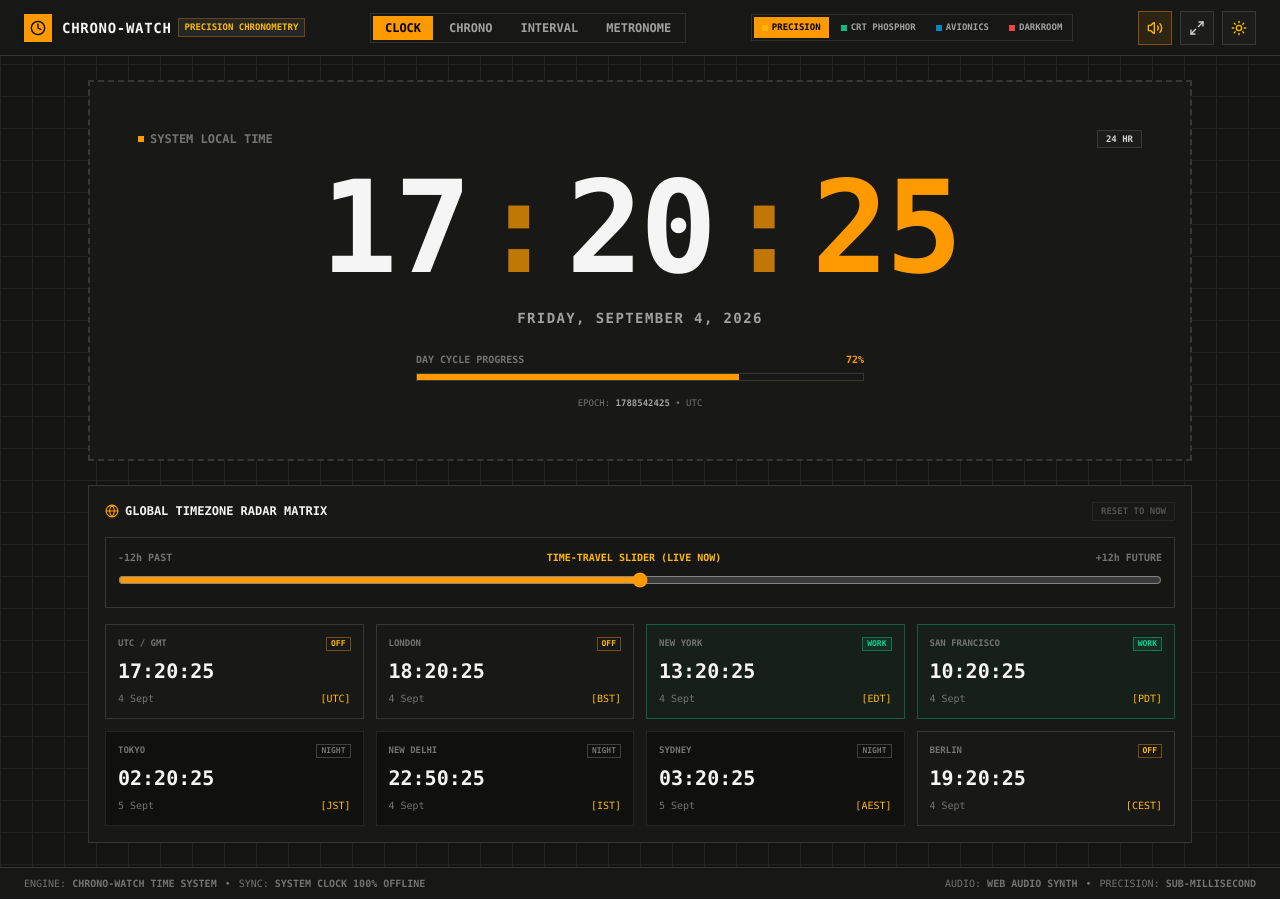
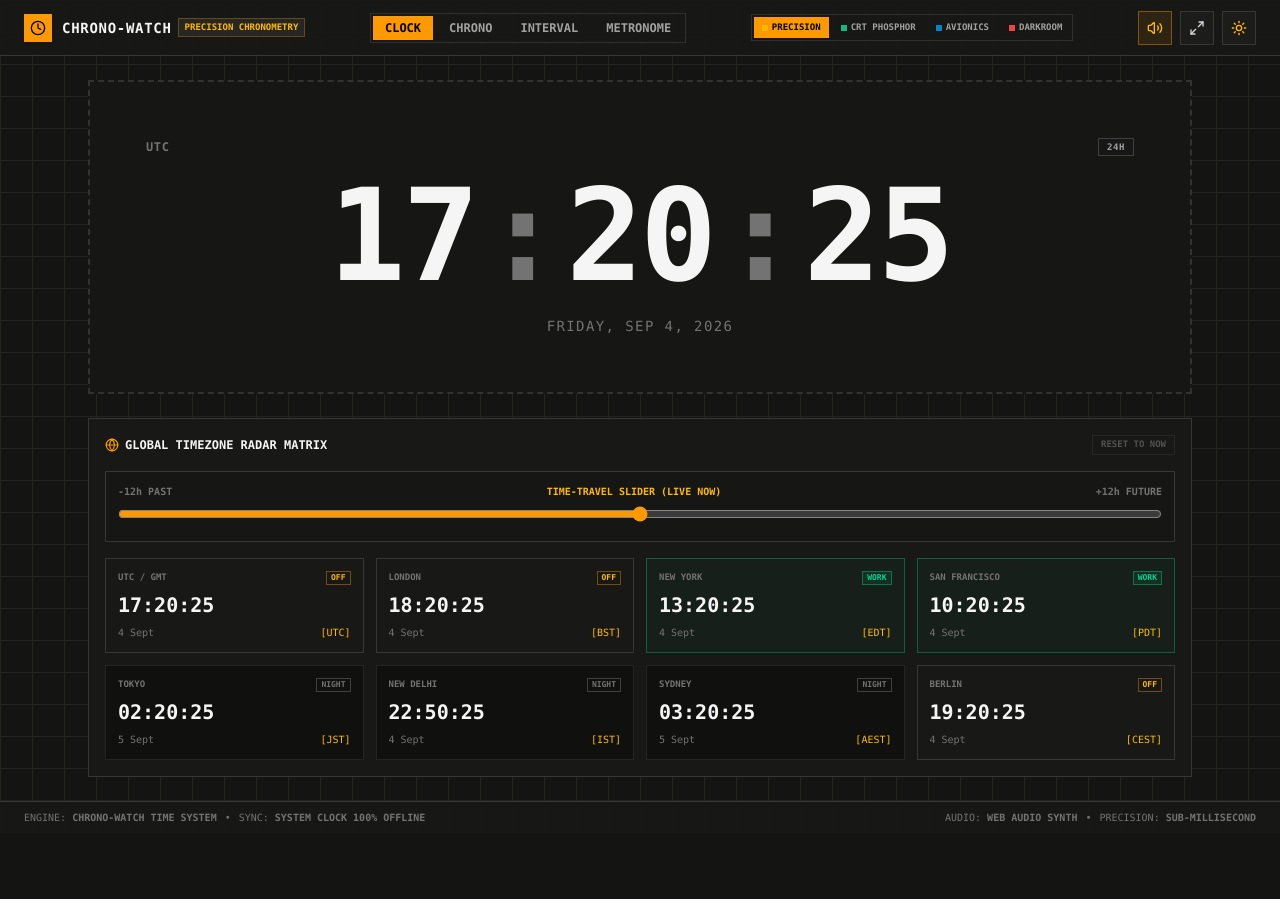
Before and after one commit to khokharsnehil45/chrono-watch, a Next.js app: page / in a window 1280 px wide. After the commit the page ends 833 px from the top, so only its background shows below. Built offline with nearby package versions, Linux system fonts and the light colour scheme.

Commit message:
clean watch box to sober and minimalist dashed typography

```diff
--- a/app/page.tsx
+++ b/app/page.tsx
@@ -398,34 +398,31 @@ export default function ChronoWatchCockpit() {
         {activeMode === "CLOCK" && (
           <div className="space-y-4 sm:space-y-6">
 
-            {/* Simple Dashed Holding Box with Hover Glow Highlight */}
-            <div className={`border-2 border-dashed p-6 sm:p-12 transition-all duration-200 group relative ${
+            {/* Minimal & Sober Dashed Watch Box */}
+            <div className={`border-2 border-dashed p-8 sm:p-14 transition-all duration-300 relative ${
               theme === "dark"
-                ? "border-[#383733] bg-[#181816] hover:border-amber-500 hover:bg-amber-500/[0.03] hover:shadow-lg hover:shadow-amber-500/5"
-                : "border-[#d4d2c7] bg-white hover:border-amber-600 hover:bg-amber-50/30 hover:shadow-md"
+                ? "border-[#33322e] bg-[#161614] hover:border-neutral-400"
+                : "border-[#d8d6cb] bg-[#faf9f5] hover:border-neutral-700"
             }`}>
 
-              {/* Header inside dashed box */}
-              <div className="flex items-center justify-between text-[10px] sm:text-xs font-black uppercase text-neutral-500 group-hover:text-amber-500 transition-colors mb-2">
-                <span className="flex items-center gap-1.5">
-                  <span className="w-1.5 h-1.5 bg-amber-500 transition-transform group-hover:scale-125"></span>
-                  <span>SYSTEM LOCAL TIME</span>
-                </span>
+              {/* Header inside box */}
+              <div className="flex items-center justify-between text-[10px] sm:text-xs font-mono font-bold uppercase tracking-wider text-neutral-500 mb-4">
+                <span>{now ? Intl.DateTimeFormat().resolvedOptions().timeZone : "LOCAL TIME"}</span>
 
                 {/* 12H / 24H Toggle */}
                 <button
                   onClick={() => setIs24Hour(!is24Hour)}
-                  className={`px-2 py-0.5 border text-[9px] font-bold uppercase transition cursor-pointer ${
+                  className={`px-2 py-0.5 border text-[9px] font-mono font-bold uppercase transition cursor-pointer ${
                     theme === "dark"
-                      ? "border-[#383733] group-hover:border-amber-500/50 bg-[#1c1c1a] text-neutral-300 group-hover:text-amber-300"
-                      : "border-neutral-300 group-hover:border-amber-500 bg-neutral-100 text-neutral-800"
+                      ? "border-neutral-700 bg-neutral-900 text-neutral-400 hover:text-white"
+                      : "border-neutral-300 bg-white text-neutral-700 hover:text-black"
                   }`}
                 >
-                  {is24Hour ? "24 HR" : "12 HR"}
+                  {is24Hour ? "24H" : "12H"}
                 </button>
               </div>
 
-              {/* Primary Huge Digits */}
+              {/* Primary Clock Digits */}
               {now ? (() => {
                 let hours = now.getHours();
                 let ampm = "";
@@ -438,14 +435,14 @@ export default function ChronoWatchCockpit() {
                 const secStr = String(now.getSeconds()).padStart(2, "0");
 
                 return (
-                  <div className="font-mono text-5xl sm:text-8xl md:text-9xl font-black tracking-tight flex items-baseline justify-center gap-1 sm:gap-3 my-2 sm:my-4">
+                  <div className="font-mono text-6xl sm:text-8xl md:text-9xl font-black tracking-tight flex items-baseline justify-center gap-1 sm:gap-2 my-2 sm:my-4">
                     <span className={textPrimary}>{hrsStr}</span>
-                    <span className="text-amber-500 animate-pulse">:</span>
+                    <span className="text-neutral-500">:</span>
                     <span className={textPrimary}>{minStr}</span>
-                    <span className="text-amber-500 animate-pulse">:</span>
-                    <span className="text-amber-500 font-bold">{secStr}</span>
+                    <span className="text-neutral-500">:</span>
+                    <span className={textPrimary}>{secStr}</span>
                     {!is24Hour && (
-                      <span className="text-xs sm:text-xl font-black text-amber-400 ml-1 sm:ml-2">{ampm}</span>
+                      <span className="text-xs sm:text-lg font-bold text-neutral-500 ml-2">{ampm}</span>
                     )}
                   </div>
                 );
@@ -453,32 +450,9 @@ export default function ChronoWatchCockpit() {
                 <div className="text-4xl text-neutral-600 py-8 font-mono text-center">00:00:00</div>
               )}
 
-              {/* Date Banner */}
-              <div className={`text-center text-xs sm:text-sm font-bold uppercase tracking-widest ${textSecondary}`}>
-                {now ? now.toLocaleDateString(undefined, { weekday: "long", year: "numeric", month: "long", day: "numeric" }) : "---"}
-              </div>
-
-              {/* Progress of Current Day */}
-              {now && (
-                <div className="mt-6 space-y-1.5 max-w-md mx-auto">
-                  <div className="flex items-center justify-between text-[10px] text-neutral-500 font-bold font-mono">
-                    <span>DAY CYCLE PROGRESS</span>
-                    <span className="text-amber-500">
-                      {Math.round(((now.getHours() * 3600 + now.getMinutes() * 60 + now.getSeconds()) / 86400) * 100)}%
-                    </span>
-                  </div>
-                  <div className="w-full h-2 bg-neutral-900 border border-[#383733] group-hover:border-amber-500/40 overflow-hidden transition-colors">
-                    <div
-                      className="h-full bg-amber-500 transition-all duration-300"
-                      style={{ width: `${((now.getHours() * 3600 + now.getMinutes() * 60 + now.getSeconds()) / 86400) * 100}%` }}
-                    />
-                  </div>
-                </div>
-              )}
-
-              {/* Ticking Epoch Tag */}
-              <div className="text-center mt-4 text-[9px] text-neutral-500 font-mono">
-                EPOCH: <strong className="text-neutral-400">{now ? Math.floor(now.getTime() / 1000) : "---"}</strong> • {now ? Intl.DateTimeFormat().resolvedOptions().timeZone : "SYNCING"}
+              {/* Sober Date Line */}
+              <div className="text-center text-xs sm:text-sm font-mono font-medium uppercase tracking-widest text-neutral-500 mt-2">
+                {now ? now.toLocaleDateString(undefined, { weekday: "long", year: "numeric", month: "short", day: "numeric" }) : "---"}
               </div>
 
             </div>
```
